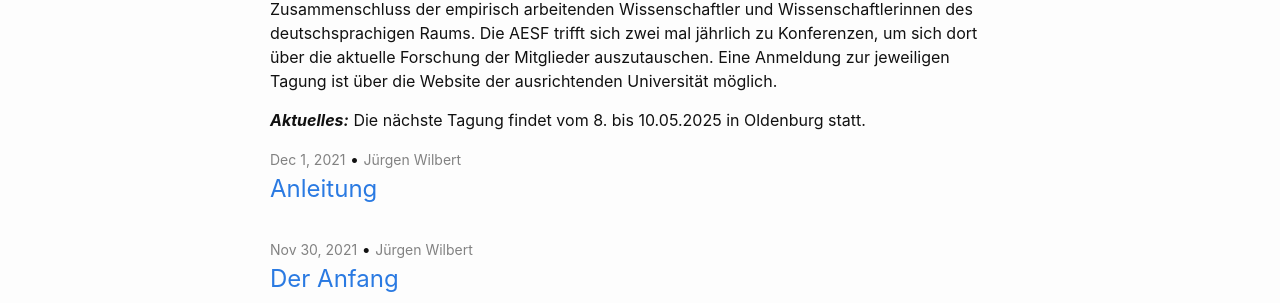
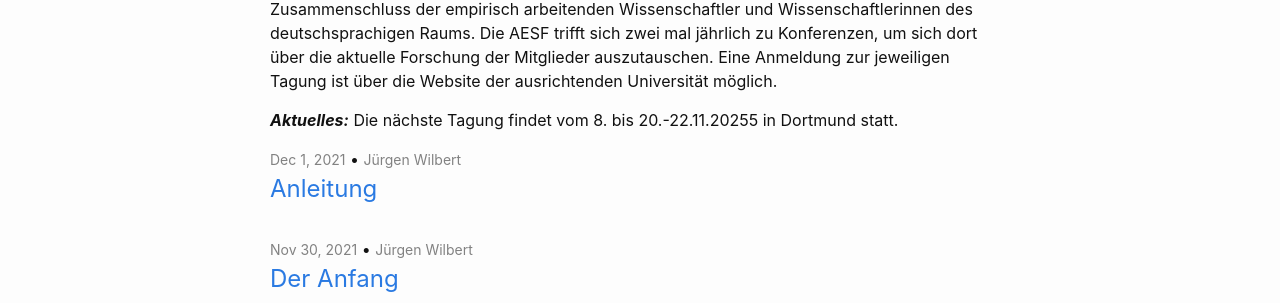
Before and after one commit to jazznbass/aesf_homepage, a Jekyll site: the page built from index.md, in a window 1280 px wide. Shown: the part 143-446 px from the top of the page. Built offline with Jekyll 4.4.1, drawn with Linux system fonts in a browser that asks for light colours.

Commit message:
Update index.md
updated conference date

```diff
--- a/index.md
+++ b/index.md
@@ -6,4 +6,4 @@ Willkommen auf der Internetseite der Arbeitsgemeinschaft Empirische Sonderpädag
 Die Arbeitsgruppe Empirische Sonderpädagogische Forschung (AESF) ist ein Zusammenschluss der empirisch arbeitenden Wissenschaftler und Wissenschaftlerinnen des deutschsprachigen Raums. Die AESF trifft sich zwei mal jährlich zu Konferenzen, um sich dort über die aktuelle Forschung der Mitglieder auszutauschen. Eine Anmeldung zur jeweiligen Tagung ist über die Website der ausrichtenden Universität möglich.
 
 ***Aktuelles:***
-Die nächste Tagung findet vom 8. bis 10.05.2025 in Oldenburg statt.
+Die nächste Tagung findet vom 8. bis 20.-22.11.20255 in Dortmund statt.
```
